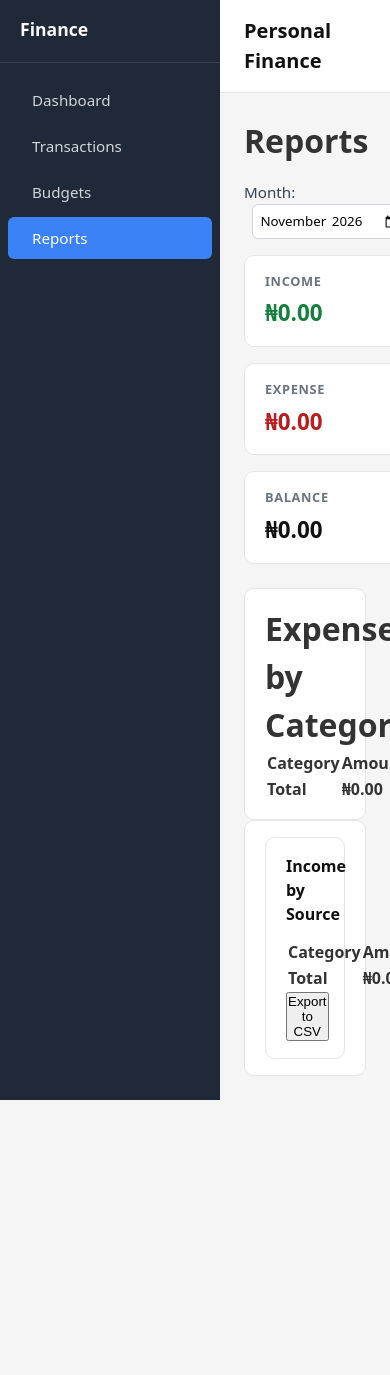
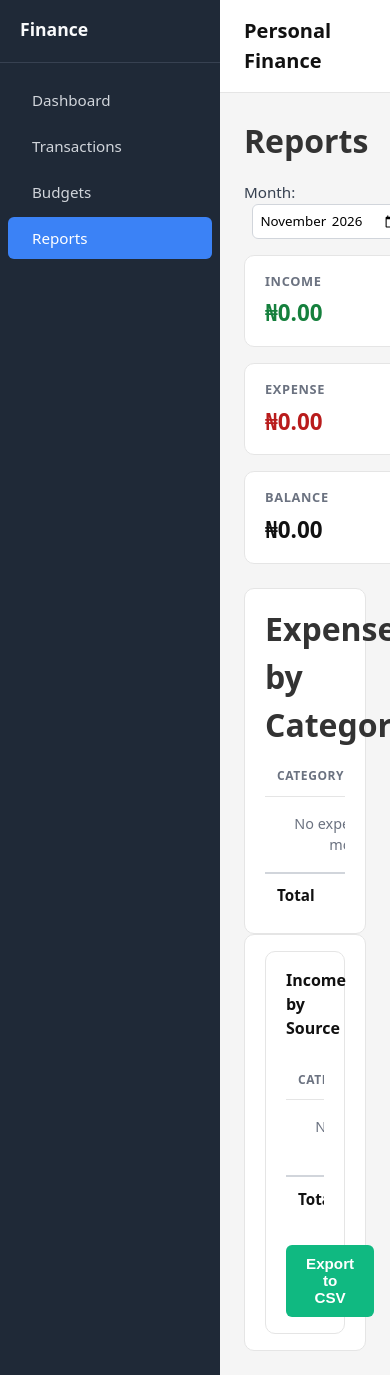
Before and after one commit to Ofoedu-Ifeanyi/Finance-app, a React (Vite) app: page /reports in a window 390 px wide. Shown: the top 1375 px of the page. Before the commit the page ends 1100 px from the top, so only its background shows below. Built offline with nearby package versions, Linux system fonts and the light colour scheme.

Commit message:
Final polish: remove warnings, add empty states, mobile table scroll

```diff
--- a/src/index.css
+++ b/src/index.css
@@ -417,3 +417,62 @@ body {
 .status-text.safe { color: #10b981; }
 .status-text.warning { color: #f59e0b; }
 .status-text.over { color: #ef4444; font-weight: 600; }
+
+/* ========== Reports ========== */
+.report-table {
+  width: 100%;
+  border-collapse: collapse;
+  margin-top: 0.5rem;
+  font-size: 0.9rem;
+}
+
+.report-table th,
+.report-table td {
+  text-align: left;
+  padding: 0.65rem 0.75rem;
+  border-bottom: 1px solid #e5e5e5;
+}
+
+.report-table th {
+  font-weight: 600;
+  color: #6b7280;
+  text-transform: uppercase;
+  font-size: 0.75rem;
+  letter-spacing: 0.05em;
+}
+
+/* Right-align the Amount column */
+.report-table td:last-child,
+.report-table th:last-child {
+  text-align: right;
+}
+
+.report-table tr:last-child td {
+  border-bottom: none;
+}
+
+/* The Grand Total Row */
+.report-table .total-row td {
+  font-weight: 700;
+  border-top: 2px solid #d1d5db;
+  color: #111;
+  font-size: 0.95rem;
+}
+
+/* The Export Button */
+.export-btn {
+  margin-top: 1.5rem;
+  padding: 0.65rem 1.25rem;
+  background: #10b981;
+  color: #ffffff;
+  border: none;
+  border-radius: 6px;
+  font-size: 0.95rem;
+  font-weight: 600;
+  cursor: pointer;
+  transition: background 0.15s;
+}
+
+.export-btn:hover {
+  background: #059669;
+}
--- a/src/pages/Dashboard.jsx
+++ b/src/pages/Dashboard.jsx
@@ -13,11 +13,8 @@ import CategoryPie from '../components/CategoryPie'
 import MonthlyBar from '../components/MonthlyBar'
 
 export default function Dashboard() {
-  const [transactions, setTransactions] = useState([])
+  const [transactions, setTransactions] = useState(getTransactions)
 
-  useEffect(() => {
-    setTransactions(getTransactions())
-  }, [])
 
   const currentMonth = getMonthKey(new Date())
   const thisMonth = filterByMonth(transactions, currentMonth)
--- a/src/pages/Reports.jsx
+++ b/src/pages/Reports.jsx
@@ -60,6 +60,7 @@ export default function Reports() {
         </div>
         <div className="chart-card">
             <h1>Expense by Category</h1>
+            <div style={{ overflowX: 'auto' }}>
                 <table className="report-table">
                     <thead>
                         <tr>
@@ -68,6 +69,13 @@ export default function Reports() {
                         </tr>
                     </thead>
                     <tbody>
+                        {Object.keys(expenseCategoryTotals).length === 0 && (
+                        <tr>
+                            <td colSpan="2" style={{ textAlign: 'center', padding: '1rem', color: '#6b7280' }}>
+                            No expenses this month
+                            </td>
+                        </tr>
+                        )}
                         {Object.entries(expenseCategoryTotals).map(([name, amount]) => (
                             <tr key={name}>
                                 <td>{name}</td>
@@ -81,9 +89,11 @@ export default function Reports() {
                     </tbody>
                 </table>
             </div>
+        </div>
         <div className="chart-card">
             <div className="chart-card">
                 <h2>Income by Source</h2>
+                <div style={{ overflowX: 'auto' }}>
                     <table className="report-table">
                     <thead>
                         <tr>
@@ -92,6 +102,13 @@ export default function Reports() {
                         </tr>
                     </thead>
                     <tbody>
+                        {Object.keys(expenseCategoryTotals).length === 0 && (
+                        <tr>
+                            <td colSpan="2" style={{ textAlign: 'center', padding: '1rem', color: '#6b7280' }}>
+                            No expenses this month
+                            </td>
+                        </tr>
+                        )}
                         {Object.entries(incomeCategoryTotals).map(([name, amount]) => (
                             <tr key={name}>
                                 <td>{name}</td>
@@ -104,6 +121,7 @@ export default function Reports() {
                         </tr>
                     </tbody>
                     </table>
+                </div>
                 <button className="export-btn" onClick=        {handleExportCSV}>
                     Export to CSV
                 </button>
```
Also changed, not shown: index.html (+2 -1 lines). Lines whose indentation alone changed are shown as unchanged.
